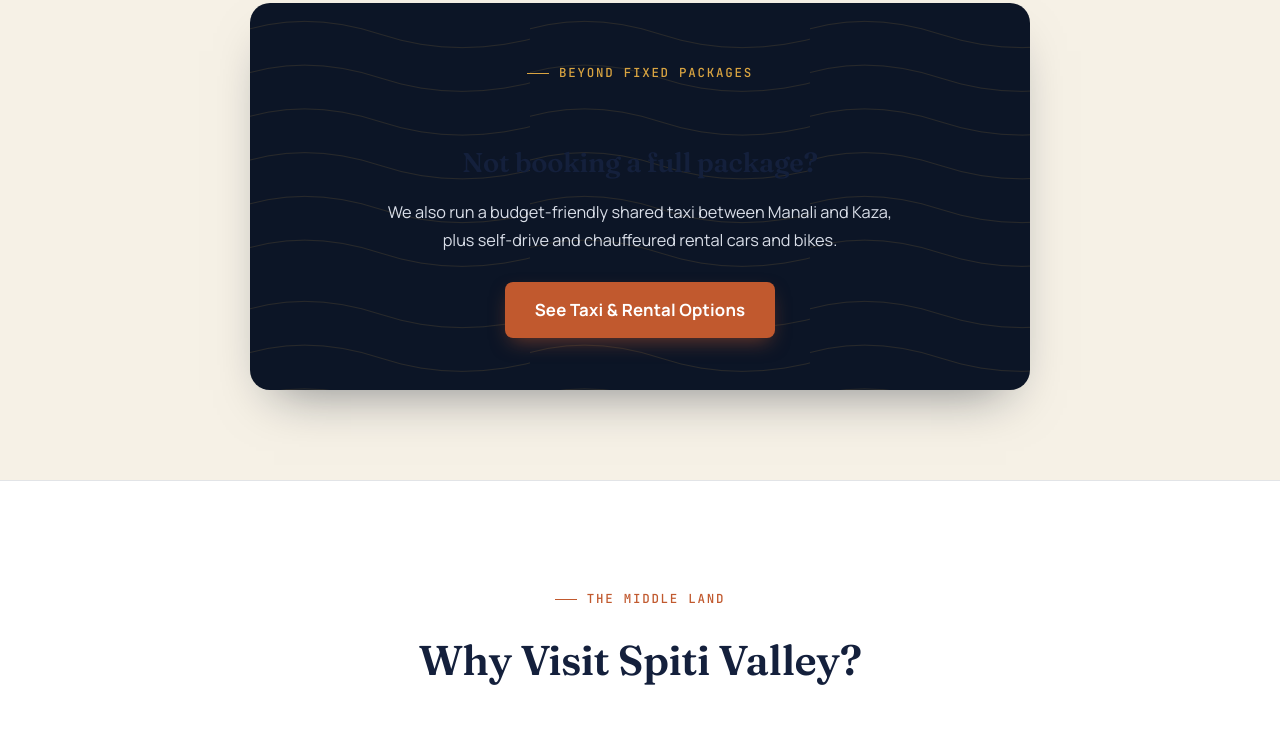
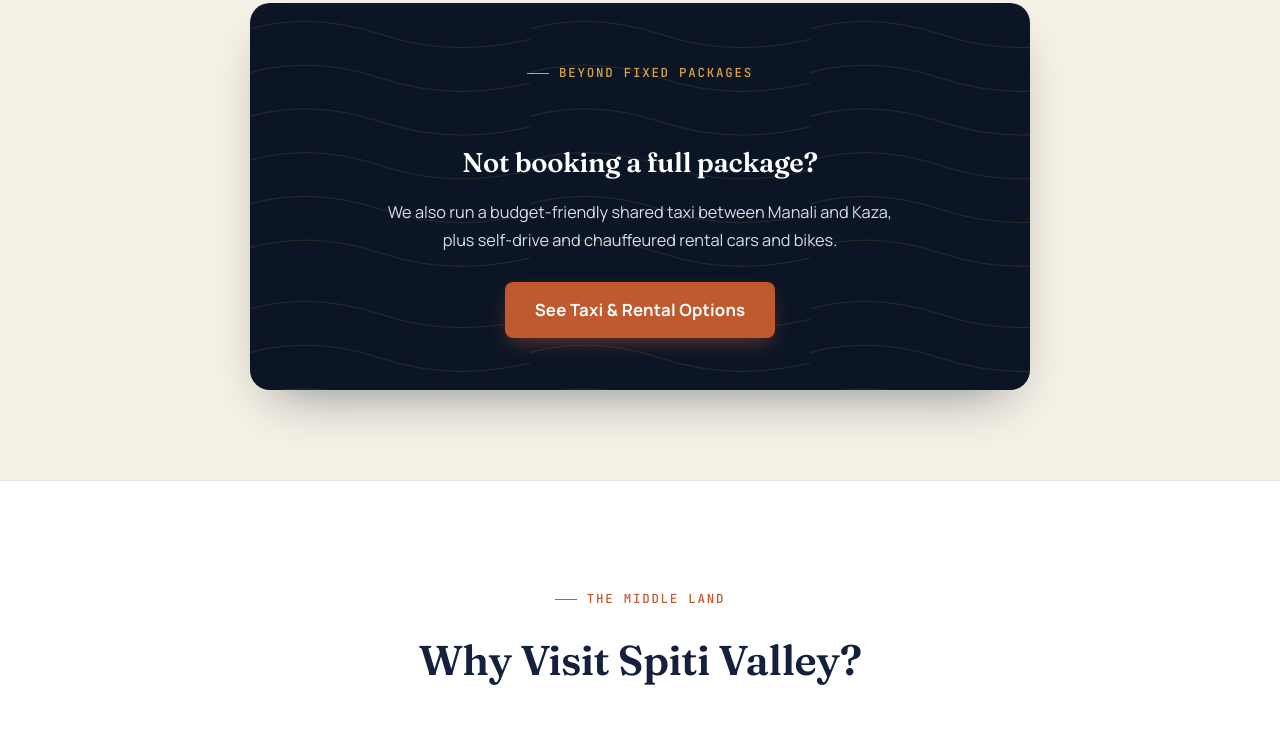
Before and after one commit to divyanshu123159/miklamtour, a plain HTML site: page index.html in a window 1280 px wide. Shown: the part 1606-2345 px from the top of the page. Drawn offline with Linux system fonts and the light colour scheme.

Commit message:
Update style.css

```diff
--- a/style.css
+++ b/style.css
@@ -1454,6 +1454,7 @@ footer {
     font-family: var(--font-display);
     font-size: 1.7rem;
     font-weight: 600;
+    color: var(--white);
     margin-bottom: 14px;
 }
 
```
